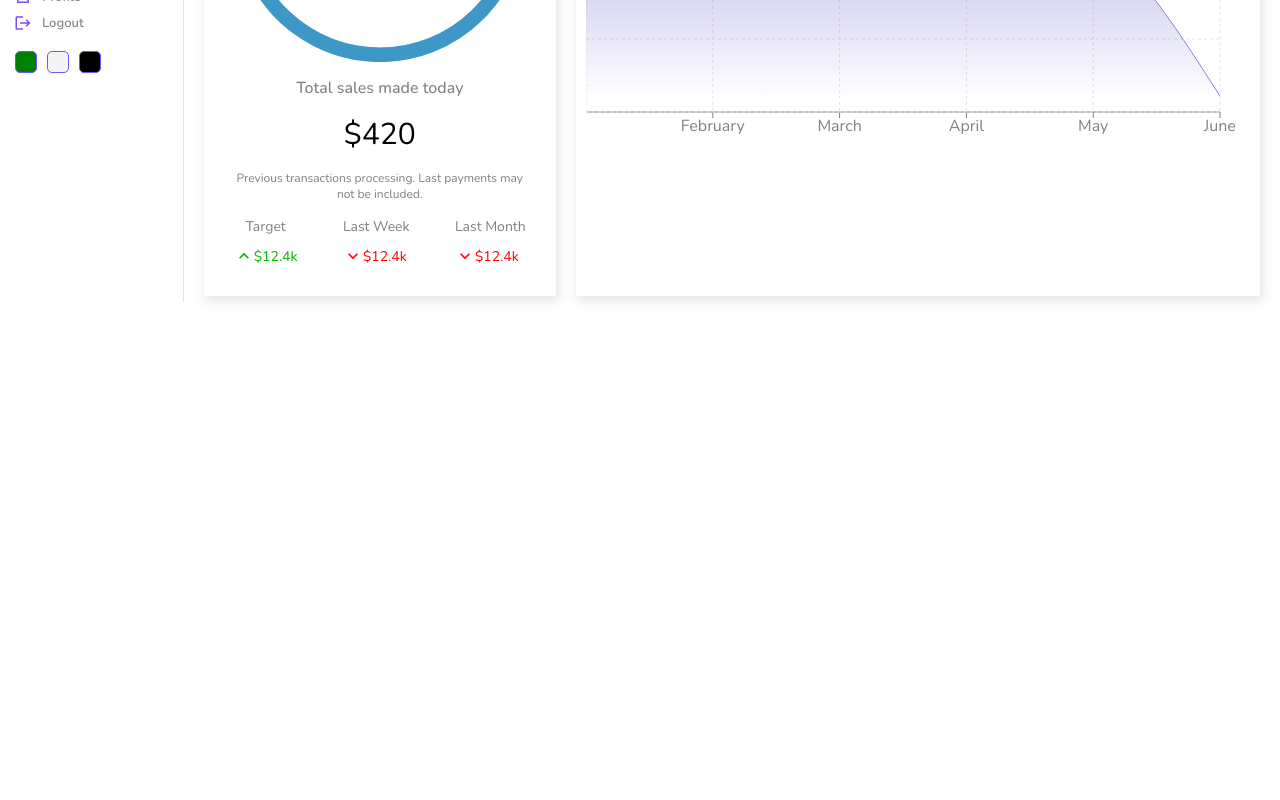
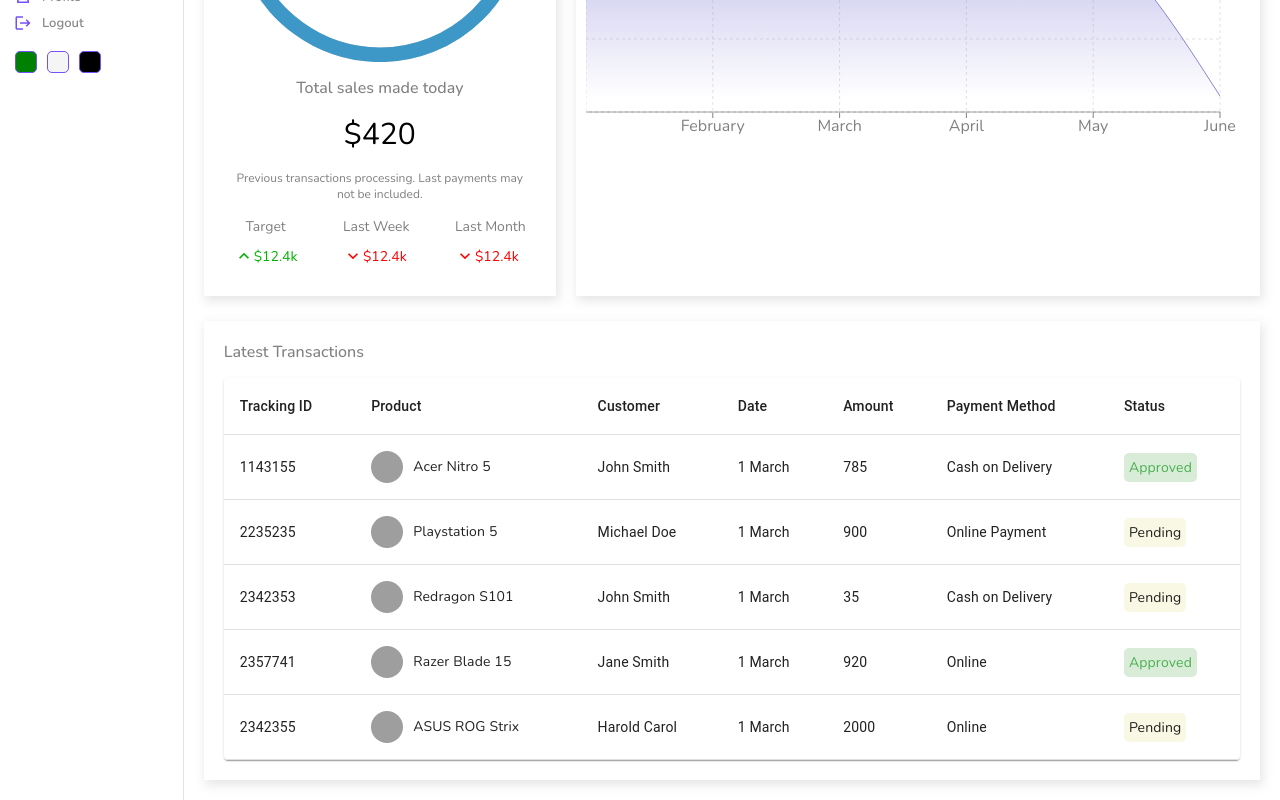
Before and after one commit to dipanc1/react-admin-dashboard, a React (Create React App) app: page / in a window 1280 px wide. Shown: the part 498-1298 px from the top of the page. Before the commit the page ends 866 px from the top, so only its background shows below. Built offline with nearby package versions, Linux system fonts and the light colour scheme; grey boxes are pictures that could not be loaded; the HTML template or start-up script is replaced by a standard one.

Commit message:
mui table ready

```diff
--- /dev/null
+++ b/src/components/table/Table.jsx
@@ -0,0 +1,102 @@
+import React from 'react'
+import './table.scss'
+import Table from '@mui/material/Table';
+import TableBody from '@mui/material/TableBody';
+import TableCell from '@mui/material/TableCell';
+import TableContainer from '@mui/material/TableContainer';
+import TableHead from '@mui/material/TableHead';
+import TableRow from '@mui/material/TableRow';
+import Paper from '@mui/material/Paper';
+
+const List = () => {
+    const rows = [
+        {
+            id: 1143155,
+            product: "Acer Nitro 5",
+            img: "https://m.media-amazon.com/images/I/81bc8mA3nKL._AC_UY327_FMwebp_QL65_.jpg",
+            customer: "John Smith",
+            date: "1 March",
+            amount: 785,
+            method: "Cash on Delivery",
+            status: "Approved",
+        },
+        {
+            id: 2235235,
+            product: "Playstation 5",
+            img: "https://m.media-amazon.com/images/I/31JaiPXYI8L._AC_UY327_FMwebp_QL65_.jpg",
+            customer: "Michael Doe",
+            date: "1 March",
+            amount: 900,
+            method: "Online Payment",
+            status: "Pending",
+        },
+        {
+            id: 2342353,
+            product: "Redragon S101",
+            img: "https://m.media-amazon.com/images/I/71kr3WAj1FL._AC_UY327_FMwebp_QL65_.jpg",
+            customer: "John Smith",
+            date: "1 March",
+            amount: 35,
+            method: "Cash on Delivery",
+            status: "Pending",
+        },
+        {
+            id: 2357741,
+            product: "Razer Blade 15",
+            img: "https://m.media-amazon.com/images/I/71wF7YDIQkL._AC_UY327_FMwebp_QL65_.jpg",
+            customer: "Jane Smith",
+            date: "1 March",
+            amount: 920,
+            method: "Online",
+            status: "Approved",
+        },
+        {
+            id: 2342355,
+            product: "ASUS ROG Strix",
+            img: "https://m.media-amazon.com/images/I/81hH5vK-MCL._AC_UY327_FMwebp_QL65_.jpg",
+            customer: "Harold Carol",
+            date: "1 March",
+            amount: 2000,
+            method: "Online",
+            status: "Pending",
+        },
+    ];
+
+    return (
+        <TableContainer component={Paper} className="table">
+            <Table sx={{ minWidth: 650 }} aria-label="simple table">
+                <TableHead>
+                    <TableRow>
+                        <TableCell className="tableCell">Tracking ID</TableCell>
+                        <TableCell className="tableCell">Product</TableCell>
+                        <TableCell className="tableCell">Customer</TableCell>
+                        <TableCell className="tableCell">Date</TableCell>
+                        <TableCell className="tableCell">Amount</TableCell>
+                        <TableCell className="tableCell">Payment Method</TableCell>
+                        <TableCell className="tableCell">Status</TableCell>
+                    </TableRow>
+                </TableHead>
+                <TableBody>
+                    {rows.map((row) => (
+                        <TableRow key={row.id}>
+                            <TableCell className='tableCell'>{row.id}</TableCell>
+                            <TableCell className="tableCell">
+                                <div className="cellWrapper">
+                                    <img src={row.img} alt="" className="image" />
+                                    {row.product}
+                                </div>
+                            </TableCell>
+                            <TableCell className='tableCell'>{row.customer}</TableCell>
+                            <TableCell className='tableCell'>{row.date}</TableCell>
+                            <TableCell className='tableCell'>{row.amount}</TableCell>
+                            <TableCell className='tableCell'>{row.method}</TableCell>
+                            <TableCell className='tableCell'><span className={`status ${row.status}`}>{row.status}</span></TableCell>
+                        </TableRow>
+                    ))}
+                </TableBody>
+            </Table>
+        </TableContainer>
+    )
+}
+
+export default List
--- /dev/null
+++ b/src/components/table/table.scss
@@ -0,0 +1,25 @@
+.table {
+    .cellWrapper {
+        display: flex;
+        align-items: center;
+        .image {
+            width: 32px;
+            height: 32px;
+            border-radius: 50%;
+            margin-right: 10px;
+            object-fit: cover;
+        }
+    }
+    .status {
+        padding: 5px;
+        border-radius: 5px;
+        &.Approved {
+            color: #4CAF50;
+            background-color: rgba(0, 128, 0, 0.151);
+        }
+        &.Pending {
+            background-color: #FFC107;
+            background-color: rgb(189, 189, 3, 0.103);
+        }
+    }
+}
--- a/src/pages/home/Home.jsx
+++ b/src/pages/home/Home.jsx
@@ -5,6 +5,7 @@ import Navbar from '../../components/navbar/Navbar'
 import Widget from '../../components/widget/Widget'
 import Featured from '../../components/featured/Featured'
 import Chart from '../../components/chart/Chart'
+import List from '../../components/table/Table'
 
 const Home = () => {
     return (
@@ -22,6 +23,12 @@ const Home = () => {
                     <Featured />
                     <Chart />
                 </div>
+                <div className="listContainer">
+                    <div className="listTitle">
+                        Latest Transactions
+                    </div>
+                    <List />
+                </div>
             </div>
         </div>
     )
--- a/src/pages/home/home.scss
+++ b/src/pages/home/home.scss
@@ -11,5 +11,16 @@
         .charts {
             padding: 5px 20px;
         }
+        .listContainer {
+            -webkit-box-shadow: 2px 4px 10px 1px rgba(0, 0, 0, 0.47);
+            box-shadow: 2px 4px 10px 1px rgba(201, 201, 201, 0.47);
+            padding: 20px;
+            margin: 20px;
+            .listTitle {
+                font-weight: 500;
+                color: gray;
+                margin-bottom: 15px;
+            }
+        }
     }
 }
```
